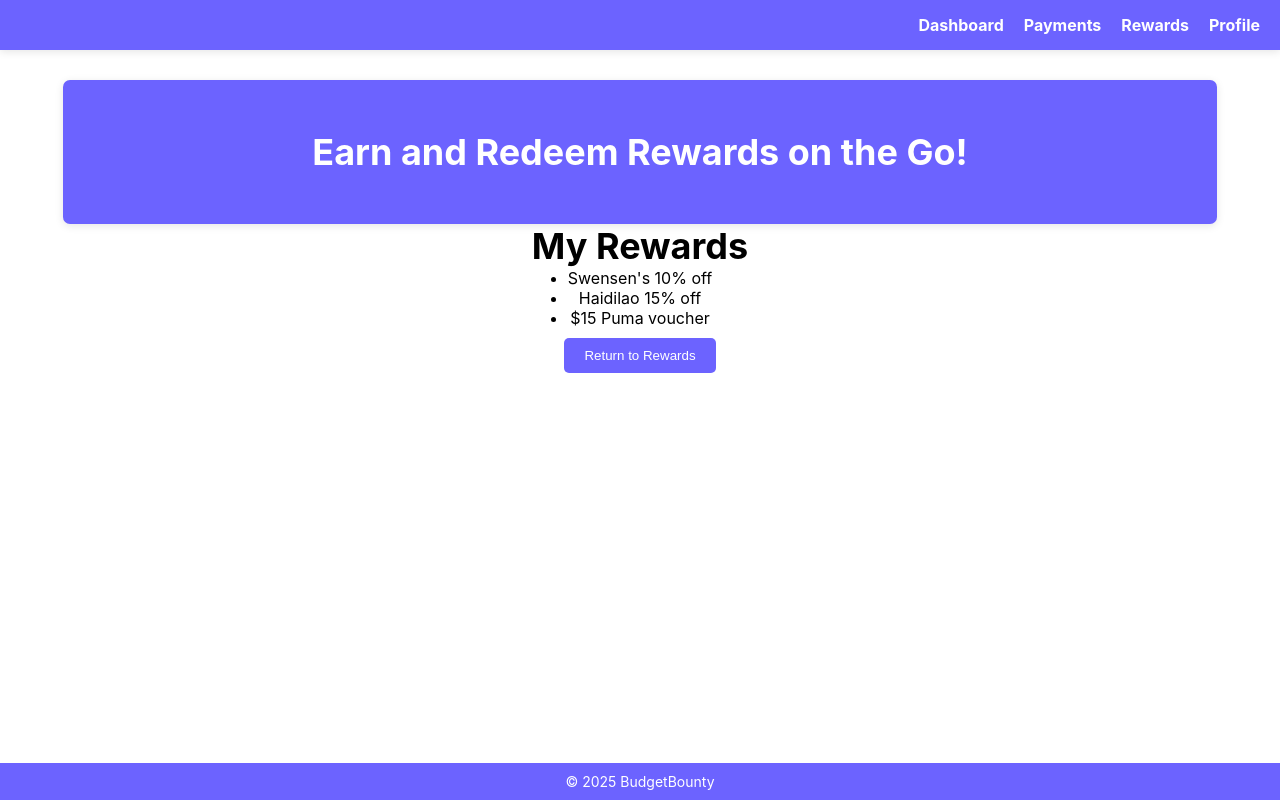
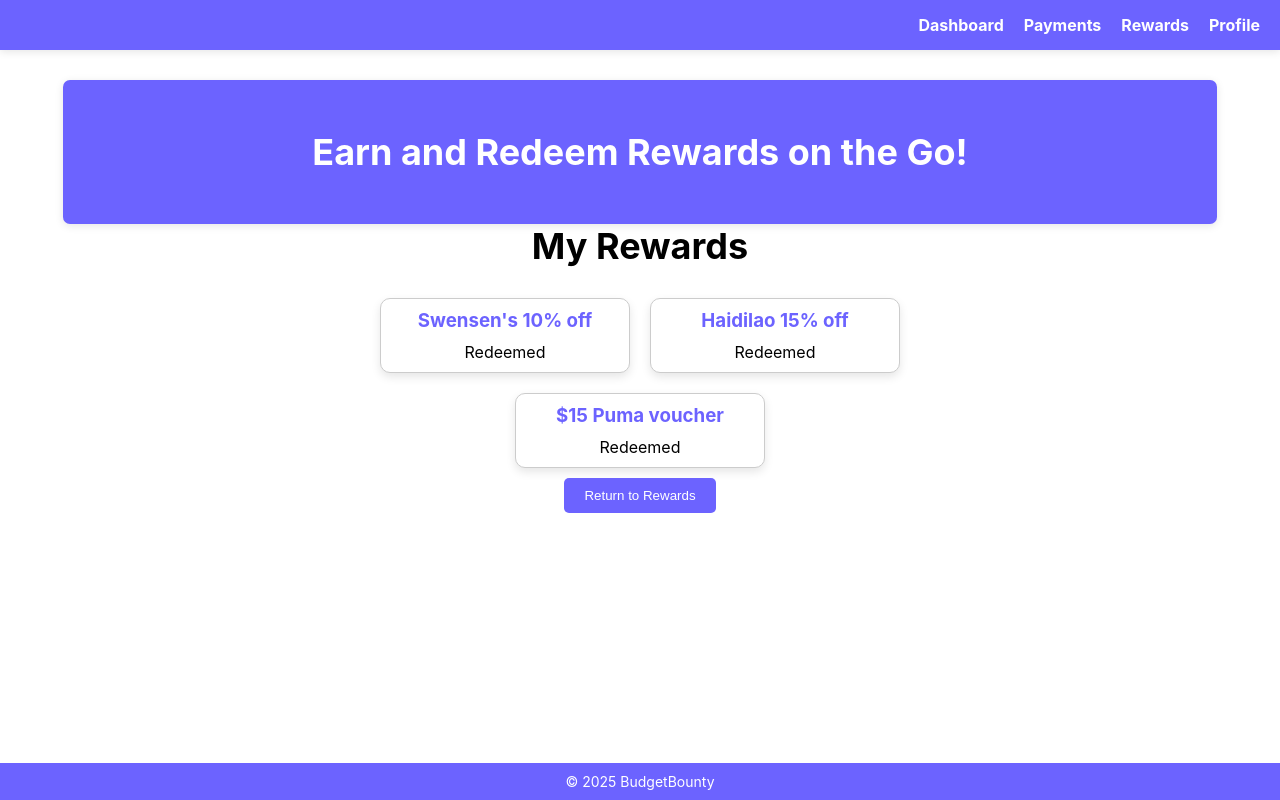
Before and after one commit to lawraisins/budgetbounty, a React (Create React App) app: page /rewards/my in a window 1280 px wide. Built offline with nearby package versions, Linux system fonts and the light colour scheme; sample sign-in values are in the browser's storage.

Commit message:
Update MyRewards.js

```diff
--- a/src/components/Rewards/MyRewards.js
+++ b/src/components/Rewards/MyRewards.js
@@ -1,31 +1,40 @@
 import React from 'react';
+import { Link } from 'react-router-dom';
 import WelcomeBanner from '../WelcomeBanner'; // Adjust the path as needed
-import RewardsCard from './RewardsCard';
-import { Link } from 'react-router-dom';
 import '../../styles/Rewards.css'; // Adjust the path as needed
 
-const Rewards = () => {
+const MyRewards = () => {
+  const myRewardsData = [
+    { id: 1, name: "Swensen's 10% off" },
+    { id: 2, name: "Haidilao 15% off" },
+    { id: 3, name: "$15 Puma voucher" },
+  ];
+
   return (
     <div className="rewards-page">
       {/* Welcome Banner */}
       <WelcomeBanner text="Earn and Redeem Rewards on the Go!" />
+
       {/* Rewards Content */}
       <div className="rewards-content">
-      <h1>My Rewards</h1>
-      {/* <RewardsCard/> */}
-        {/* Add your rewards-specific content here */}
-        {/* Example reward items */}
-        <div className="my-rewards">
-         <ul>
-            <li>Swensen's 10% off</li>
-            <li>Haidilao 15% off</li>
-            <li>$15 Puma voucher</li>
-         </ul>
+        <h1>My Rewards</h1>
+
+        {/* My Rewards displayed in reward-cards format */}
+        <div className="reward-cards">
+          {myRewardsData.map((reward) => (
+            <div key={reward.id} className="reward-card">
+              <h3>{reward.name}</h3>
+              <p>Redeemed</p>
+            </div>
+          ))}
         </div>
-        <Link to="/rewards"><button className="rewards-button">Return to Rewards</button></Link>
+
+        <Link to="/rewards">
+          <button className="rewards-button">Return to Rewards</button>
+        </Link>
       </div>
     </div>
   );
 };
 
-export default Rewards;
+export default MyRewards;
```
